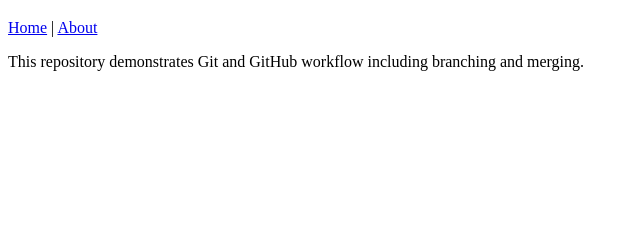
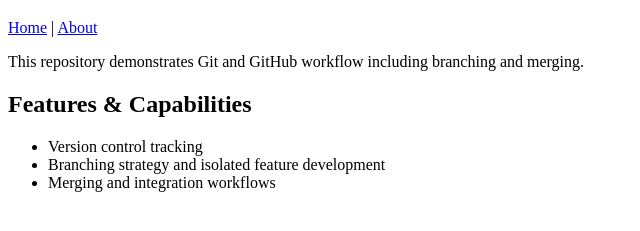
Before and after one commit to ramujakkala1-lang/software-bits-assignment, a plain HTML site: page about.html in a window 1280 px wide. Shown: the part 61-292 px from the top of the page, without its empty margins (0-640 px from the left). Drawn offline with Linux system fonts and the light colour scheme.

Commit message:
Add Features & Capabilities section to about.html on feature branch

```diff
--- a/about.html
+++ b/about.html
@@ -15,6 +15,14 @@
     </header>
     <main>
         <p>This repository demonstrates Git and GitHub workflow including branching and merging.</p>
+        <section>
+            <h2>Features & Capabilities</h2>
+            <ul>
+                <li>Version control tracking</li>
+                <li>Branching strategy and isolated feature development</li>
+                <li>Merging and integration workflows</li>
+            </ul>
+        </section>
     </main>
 </body>
 </html>
```
